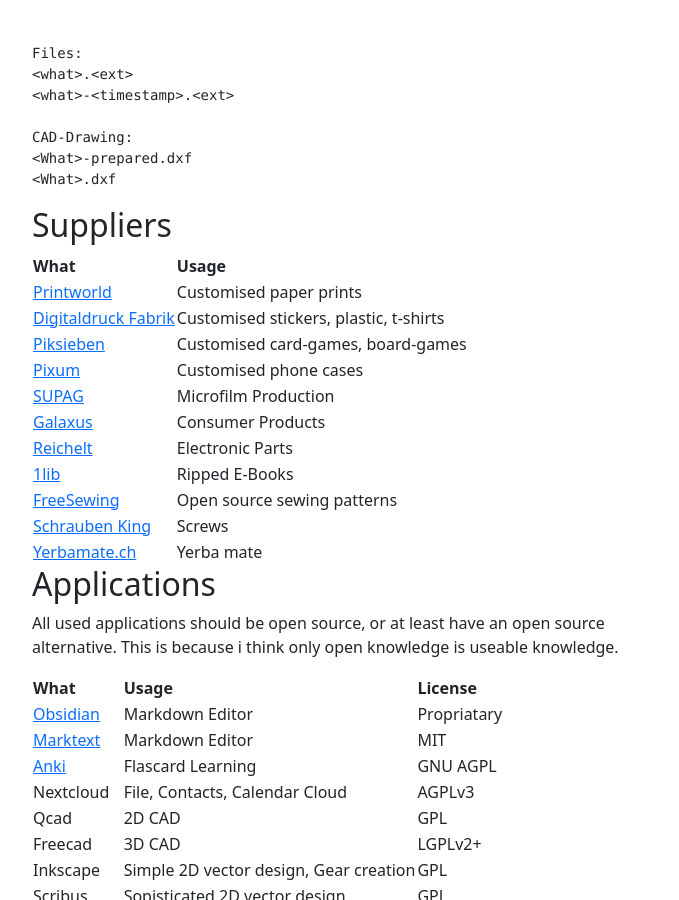
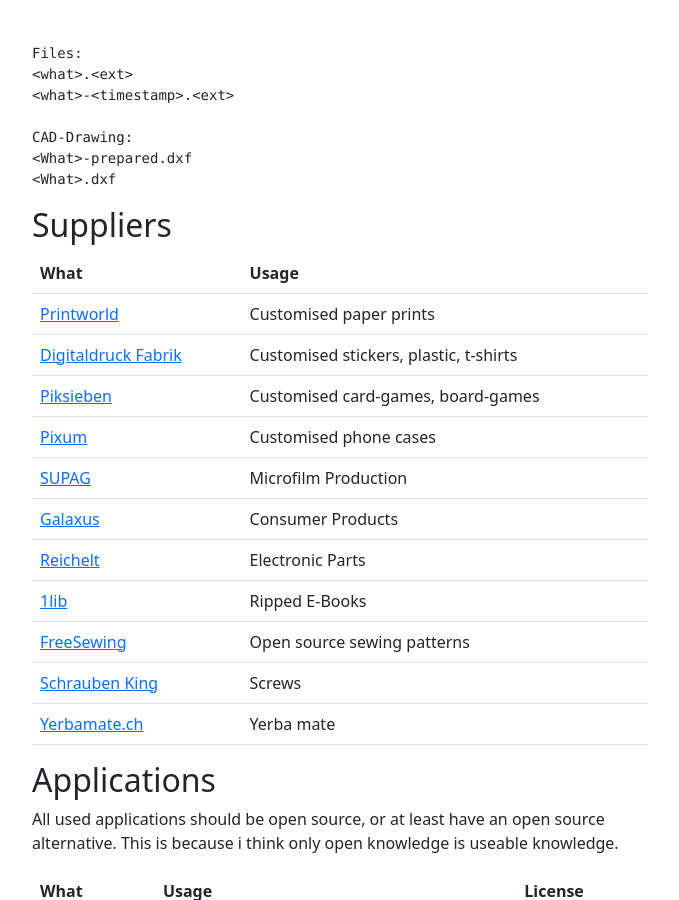
Before and after one commit to Soraxem/website-test, a Jekyll site: the page built from projects/standarts/standarts.md, in a window 1280 px wide and 900 px high, scrolled down 1649 px. Shown: the whole window, without its empty margins (300-979 px from the left). Built offline with Jekyll 4.4.1, drawn with Linux system fonts in a browser that asks for light colours.

Commit message:
Update default.html

```diff
--- a/_layouts/default.html
+++ b/_layouts/default.html
@@ -22,7 +22,8 @@
         {% include navigation.html paths=paths level="" %}
       </div>
       <div class="col-md-8 col-lg-6 mt-2 mt-md-4">
-        {{ content -}}
+        {% capture table %}<table class="table table-hover">{% endcapture %}
+        {{ content | replace: "<table>", table -}}
       </div>
     </div>
   </div>
```
